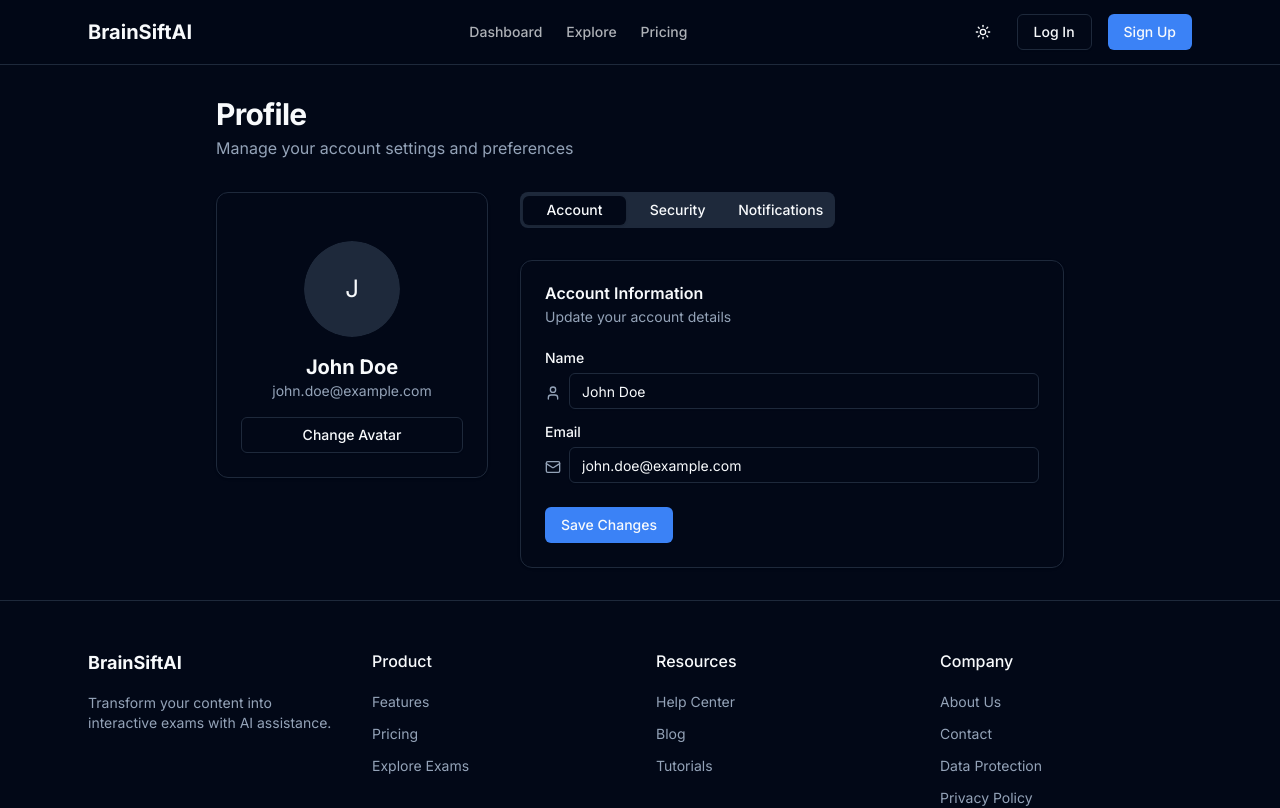
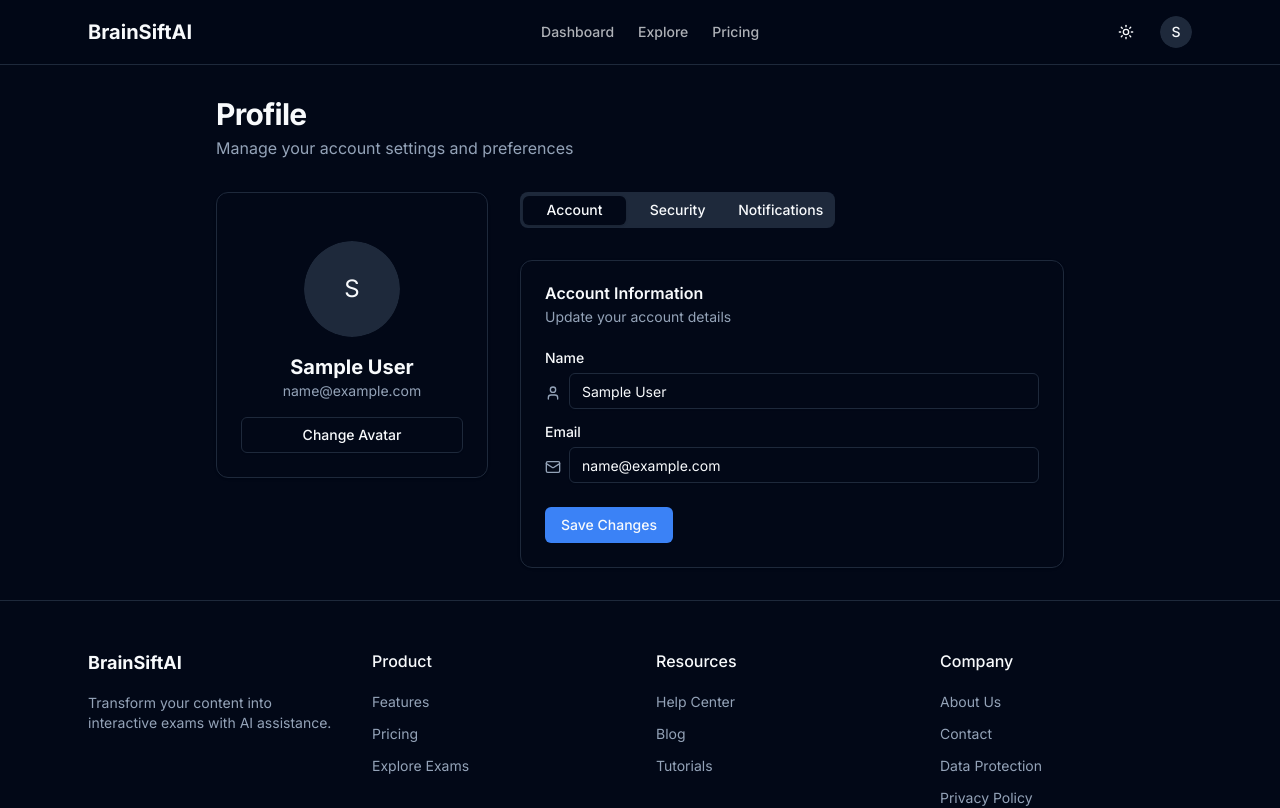
Before and after one commit to ScriptBloxX/BrainSiftAI-Frontend, a Next.js app: page /profile in a window 1280 px wide. Shown: the top 808 px of the page. Built offline with nearby package versions, Linux system fonts and the light colour scheme; sample sign-in values are in the browser's storage.

Commit message:
add auth

```diff
--- a/app/create-class/page.tsx
+++ b/app/create-class/page.tsx
@@ -37,9 +37,9 @@ export default function CreateClass() {
   }, [isAuthenticated, isLoading, router])
 
   // If still loading or not authenticated, don't render the page
-//   if (isLoading || !isAuthenticated) {
-//     return null
-//   }
+  if (isLoading || !isAuthenticated) {
+    return null
+  }
 
   const handleAddEmail = () => {
     if (currentEmail && !emails.includes(currentEmail) && isValidEmail(currentEmail)) {
--- a/app/create-exam/page.tsx
+++ b/app/create-exam/page.tsx
@@ -33,9 +33,9 @@ export default function CreateExam() {
     }, [isAuthenticated, isLoading, router])
 
     // If still loading or not authenticated, don't render the page
-    // if (isLoading || !isAuthenticated) {
-    //     return null
-    // }
+    if (isLoading || !isAuthenticated) {
+        return null
+    }
 
     const handleFileUpload = (e: React.ChangeEvent<HTMLInputElement>) => {
         const file = e.target.files?.[0]
--- a/app/dashboard/page.tsx
+++ b/app/dashboard/page.tsx
@@ -38,10 +38,10 @@ export default function Dashboard() {
         }
     }, [isAuthenticated, isLoading, router])
 
-    // // If still loading or not authenticated, don't render the dashboard
-    // if (isLoading || !isAuthenticated) {
-    //     return null
-    // }
+    // If still loading or not authenticated, don't render the dashboard
+    if (isLoading || !isAuthenticated) {
+        return null
+    }
 
     // Mock data for exams
     const myExams = [
--- a/app/layout.tsx
+++ b/app/layout.tsx
@@ -3,7 +3,7 @@ import type { Metadata } from "next"
 import { Inter } from "next/font/google"
 import "./globals.css"
 import { ThemeProvider } from "@/components/theme-provider"
-// import { AuthProvider } from "@/components/auth-context"
+import { AuthProvider } from "@/components/auth-context"
 
 const inter = Inter({ subsets: ["latin"] })
 
@@ -21,9 +21,9 @@ export default function RootLayout({
     <html lang="en" suppressHydrationWarning>
       <body className={inter.className}>
         <ThemeProvider attribute="class" defaultTheme="dark" enableSystem disableTransitionOnChange>
-          {/* <AuthProvider> */}
+          <AuthProvider>
             {children}
-          {/* </AuthProvider> */}
+          </AuthProvider>
         </ThemeProvider>
       </body>
     </html>
--- a/app/profile/page.tsx
+++ b/app/profile/page.tsx
@@ -16,13 +16,8 @@ import Footer from "@/components/footer"
 import { useAuth } from "@/components/auth-context"
 
 export default function Profile() {
-    // const { user, isAuthenticated, isLoading } = useAuth;
+    const { user, isAuthenticated, isLoading } = useAuth();
     // Mock data for test
-    const { user, isAuthenticated, isLoading } = {
-        user: { name: "John Doe", email: "john.doe@example.com" },
-        isAuthenticated: true,
-        isLoading: false,
-    }
     const router = useRouter()
 
     useEffect(() => {
```
